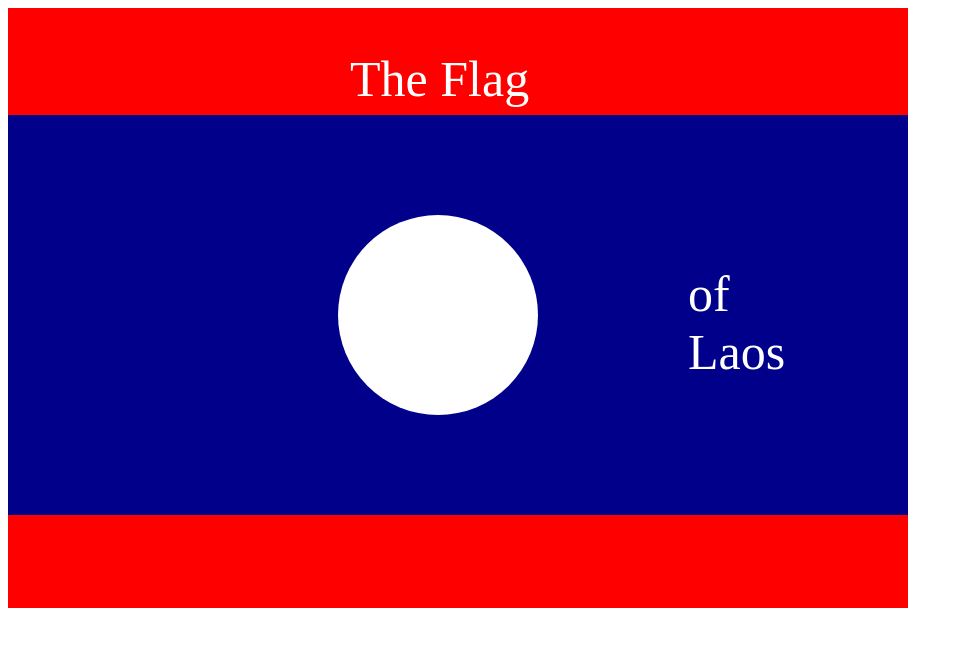
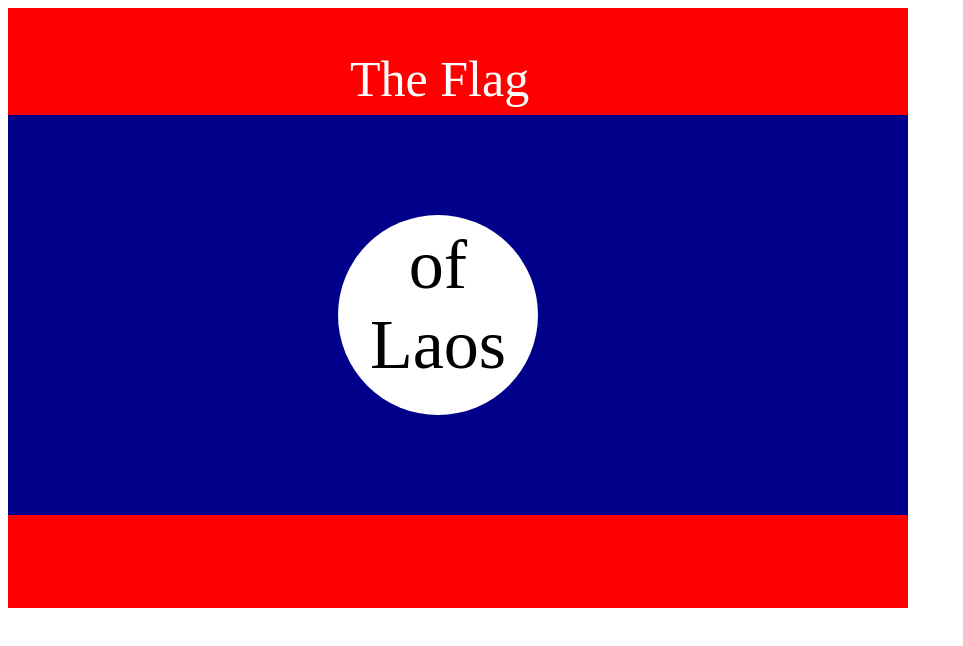
Before and after one commit to bbenginbestas/project-flag, a plain HTML site: page index.html in a window 1280 px wide. Shown: the whole page, without its empty margins (0-963 px from the left). Drawn offline with Linux system fonts and the light colour scheme.

Commit message:
finalize project

```diff
--- a/index.html
+++ b/index.html
@@ -32,6 +32,7 @@
       left:330px;
     }
 
+
     .flag p {
       color: white;
       height: 100px;
@@ -39,6 +40,15 @@
       position: absolute;
       top: 0px;
       left: 350px
+    }
+
+    .flag div div p {
+      color:black;
+      text-align: center;
+      position:absolute;
+      left:0px;
+      top: -60px;
+      font-size: 70px;
     }
   </style>
 </head>
```
